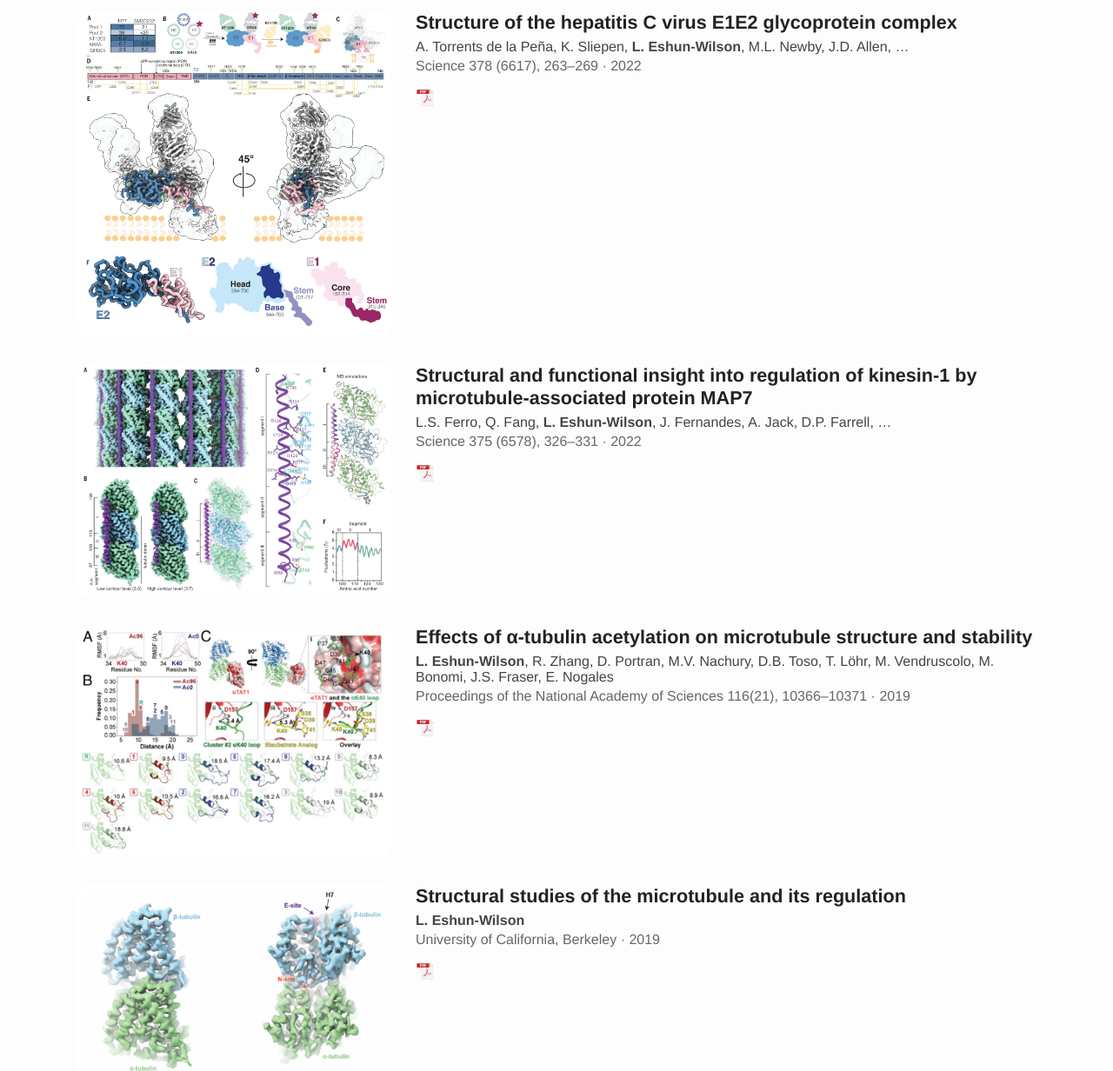
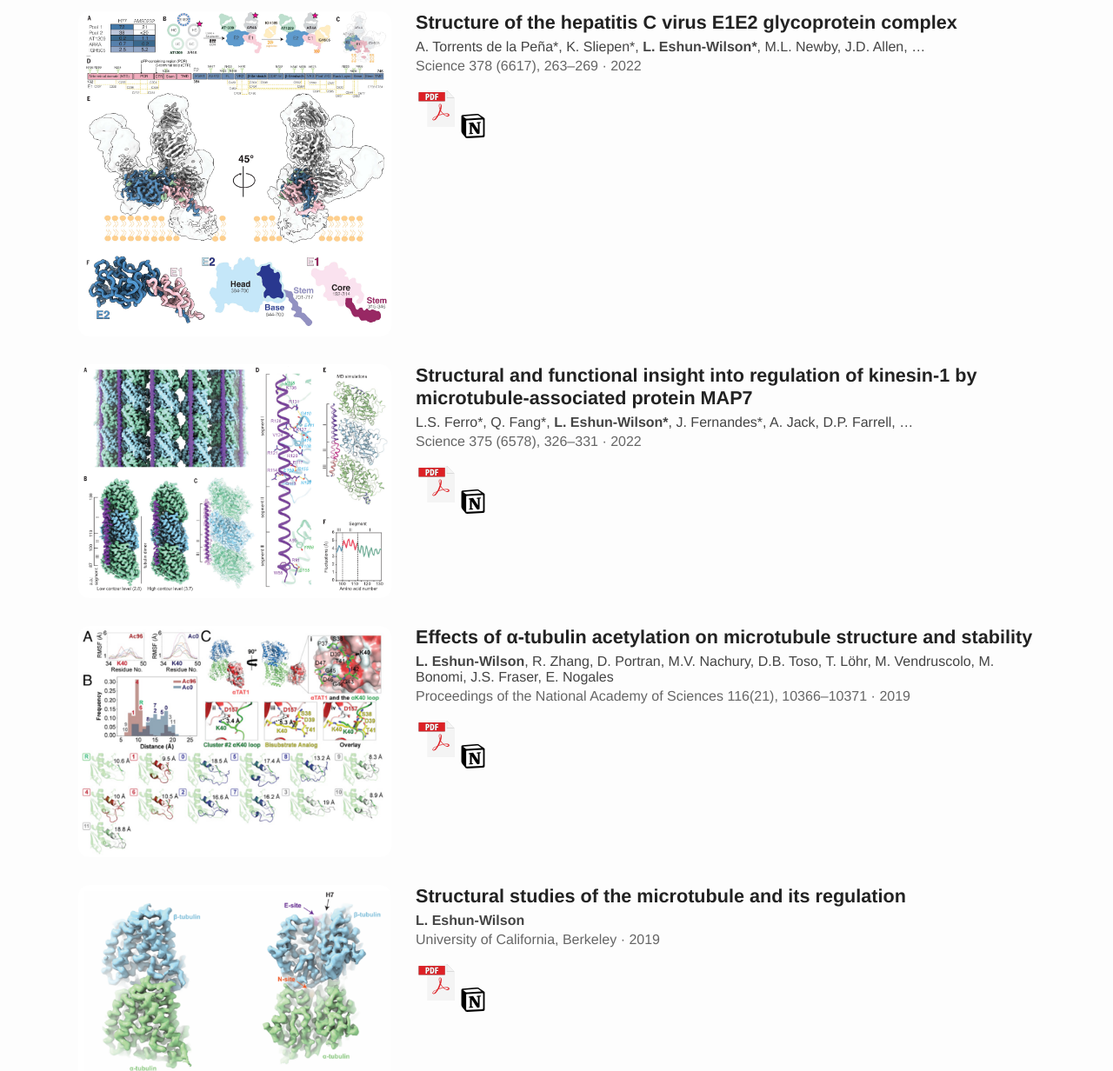
Before and after one commit to lisaeshunwilson/personal.website.build, a plain HTML site: page index.html in a window 1280 px wide. Shown: the part 1360-2592 px from the top of the page at 87% size. Drawn offline with Linux system fonts and the light colour scheme.

Commit message:
Update pdf icon size and add notion icons for blog links

```diff
--- a/index.html
+++ b/index.html
@@ -132,6 +132,9 @@
         <a class="pdf-link" href="pdfs/martin_2023_natcomm_pfCSP_L9.pdf" target="_blank" rel="noopener">
           <img src="icons/pdf.svg" alt="" class="pdf-icon">
         </a>
+<a href="https://available-tarsal-b72.notion.site/Welcome-to-Lisa-s-Blog-e86714127b6143e1a6224f0e36011696?source=copy_link" target="_blank" aria-label="Personal Blog">
+          <img class="icon" src="icons/notion.svg" alt="Personal Blog">
+        </a>
       </p>
     </div>
   </article>
@@ -146,12 +149,15 @@
         Structure of the hepatitis C virus E1E2 glycoprotein complex
       </h3>
       <p class="paper-authors">
-        A. Torrents de la Peña, K. Sliepen, <strong>L. Eshun-Wilson</strong>, M.L. Newby, J.D. Allen, …
+        A. Torrents de la Peña*, K. Sliepen*, <strong>L. Eshun-Wilson*</strong>, M.L. Newby, J.D. Allen, …
       </p>
       <p class="paper-venue">Science 378 (6617), 263–269 · 2022</p>
       <p>
         <a class="pdf-link" href="pdfs/torrents_2022_science_hcv_e1e2.pdf" target="_blank" rel="noopener">
           <img src="icons/pdf.svg" alt="" class="pdf-icon">
+        </a>
+<a href="https://available-tarsal-b72.notion.site/Welcome-to-Lisa-s-Blog-e86714127b6143e1a6224f0e36011696?source=copy_link" target="_blank" aria-label="Personal Blog">
+          <img class="icon" src="icons/notion.svg" alt="Personal Blog">
         </a>
       </p>
     </div>
@@ -167,12 +173,15 @@
         Structural and functional insight into regulation of kinesin-1 by microtubule-associated protein MAP7
       </h3>
       <p class="paper-authors">
-        L.S. Ferro, Q. Fang, <strong>L. Eshun-Wilson</strong>, J. Fernandes, A. Jack, D.P. Farrell, …
+        L.S. Ferro*, Q. Fang*, <strong>L. Eshun-Wilson*</strong>, J. Fernandes*, A. Jack, D.P. Farrell, …
       </p>
       <p class="paper-venue">Science 375 (6578), 326–331 · 2022</p>
       <p>
         <a class="pdf-link" href="pdfs/ferro_2022_science_map7_kinesin1.pdf" target="_blank" rel="noopener">
           <img src="icons/pdf.svg" alt="" class="pdf-icon">
+        </a>
+<a href="https://available-tarsal-b72.notion.site/Welcome-to-Lisa-s-Blog-e86714127b6143e1a6224f0e36011696?source=copy_link" target="_blank" aria-label="Personal Blog">
+          <img class="icon" src="icons/notion.svg" alt="Personal Blog">
         </a>
       </p>
     </div>
@@ -196,6 +205,9 @@
         <a class="pdf-link" href="pdfs/eshun-wilson_2019_pnas.pdf" target="_blank" rel="noopener">
           <img src="icons/pdf.svg" alt="" class="pdf-icon">
         </a>
+<a href="https://available-tarsal-b72.notion.site/Welcome-to-Lisa-s-Blog-e86714127b6143e1a6224f0e36011696?source=copy_link" target="_blank" aria-label="Personal Blog">
+          <img class="icon" src="icons/notion.svg" alt="Personal Blog">
+        </a>
       </p>
     </div>
   </article>
@@ -214,6 +226,9 @@
       <p>
         <a class="pdf-link" href="pdfs/thesis-pdf-lisa.pdf" target="_blank" rel="noopener">
           <img src="icons/pdf.svg" alt="" class="pdf-icon">
+        </a>
+<a href="https://available-tarsal-b72.notion.site/Welcome-to-Lisa-s-Blog-e86714127b6143e1a6224f0e36011696?source=copy_link" target="_blank" aria-label="Personal Blog">
+          <img class="icon" src="icons/notion.svg" alt="Personal Blog">
         </a>
       </p>
     </div>
@@ -236,6 +251,9 @@
         <a class="pdf-link" href="pdfs/thesis-pdf-lisa.pdf" target="_blank" rel="noopener">
           <img src="icons/pdf.svg" alt="" class="pdf-icon">
         </a>
+<a href="https://available-tarsal-b72.notion.site/Welcome-to-Lisa-s-Blog-e86714127b6143e1a6224f0e36011696?source=copy_link" target="_blank" aria-label="Personal Blog">
+          <img class="icon" src="icons/notion.svg" alt="Personal Blog">
+        </a>
       </p>
     </div>
   </article>
--- a/style.css
+++ b/style.css
@@ -76,7 +76,7 @@ h1 { font-size: 1.75rem; margin: 0 0 10px; font-weight: 700; }
 .paper-authors { margin: 0 0 4px; color: #444; font-weight: 300; }
 .paper-venue { margin: 0 8px 8px 0; color: #666; font-weight: 300; }
 .pdf-link { display: inline-flex; align-items: center; gap: 8px; }
-.pdf-icon { width: 22px; height: 22px; }
+.pdf-icon { width: 48px; height: 48px; }
 
 @media (max-width: 900px) {
   .container { padding: 0 20px; }
```
